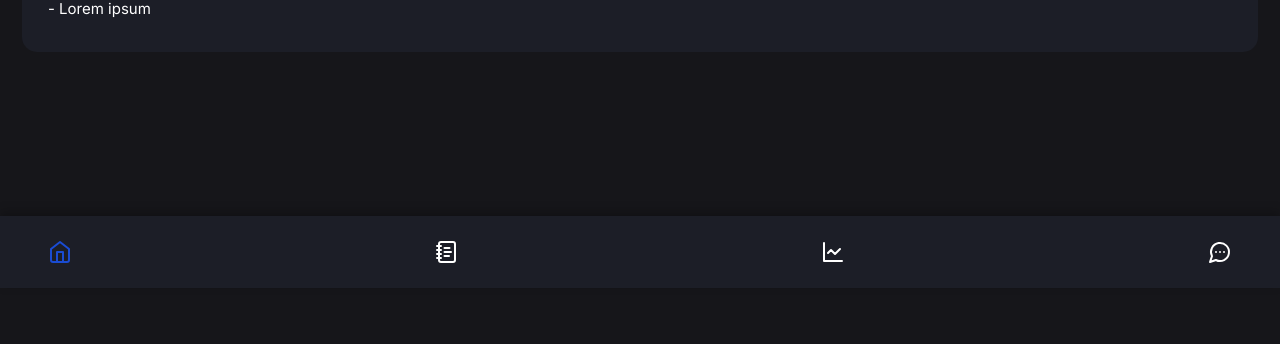
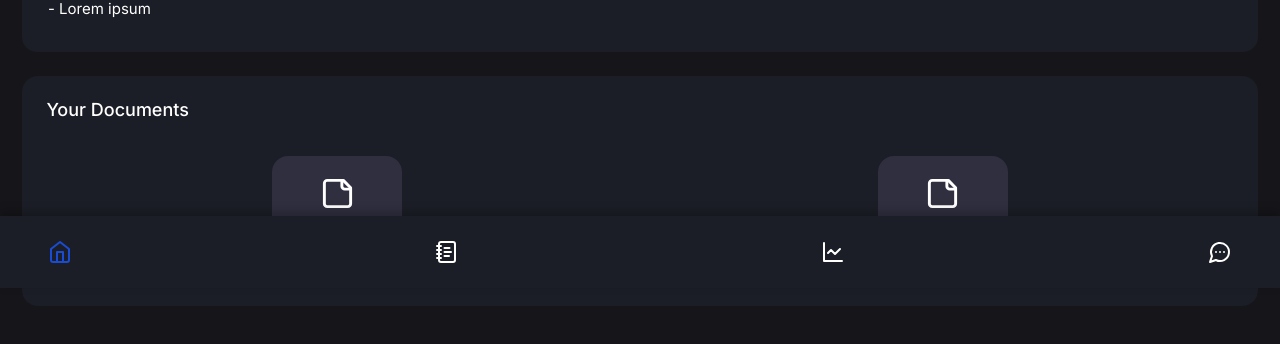
Before and after one commit to hashiq300/medvault, a React (Vite) app: page / in a window 1280 px wide. Shown: the part 512-856 px from the top of the page. Before the commit the page ends 800 px from the top, so only its background shows below. Built offline with nearby package versions, Linux system fonts and the light colour scheme.

Commit message:
added pinned documents in home page

```diff
--- /dev/null
+++ b/src/components/PinnedDocuments.jsx
@@ -0,0 +1,24 @@
+import React from "react";
+import { StickyNote } from "lucide-react";
+
+const PinnedDocuments = () => {
+  return (
+    <div className="w-full bg-[#1C1E27] rounded-2xl py-5 px-6">
+      <h3 className=" text-lg font-medium">Your Documents</h3>
+
+      <div className="flex flex-wrap justify-around gap-6 mt-8">
+        <button className="flex flex-col items-center w-[130px] h-[130px] bg-[#2F2F40] rounded-2xl gap-2 justify-center">
+          <StickyNote size={35} />
+          <p className=" text-base w-24">Health Insurance</p>
+        </button>
+
+        <button className="flex flex-col items-center w-[130px] h-[130px] bg-[#2F2F40] rounded-2xl gap-2 justify-center">
+          <StickyNote size={35} />
+          <p className=" text-base w-24">Health Insurance</p>
+        </button>
+      </div>
+    </div>
+  );
+};
+
+export default PinnedDocuments;
--- a/src/index.css
+++ b/src/index.css
@@ -79,6 +79,3 @@
     background-color: #16161A;
   }
 }
-/* .circle_reactGradientProgressPercentageSpan__1HdhL{
-  display: none;
-} */
--- a/src/pages/HomePage.jsx
+++ b/src/pages/HomePage.jsx
@@ -2,6 +2,7 @@ import React from "react";
 import InsightSection from "@/components/InsightSection";
 import MedicationIntake from "@/components/MedicationIntake";
 import ProgressBar from "@/components/ProgressBar";
+import PinnedDocuments from "@/components/PinnedDocuments";
 
 function HomePage() {
   return (
@@ -10,6 +11,7 @@ function HomePage() {
         <ProgressBar/>
         <MedicationIntake />
         <InsightSection />
+        <PinnedDocuments/>
       </div>
     </div>
   );
```
